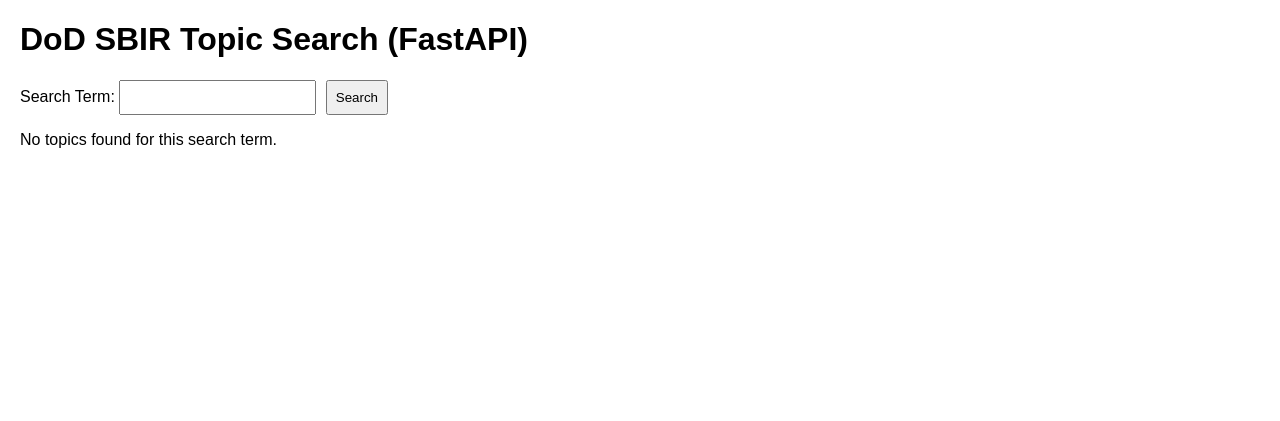
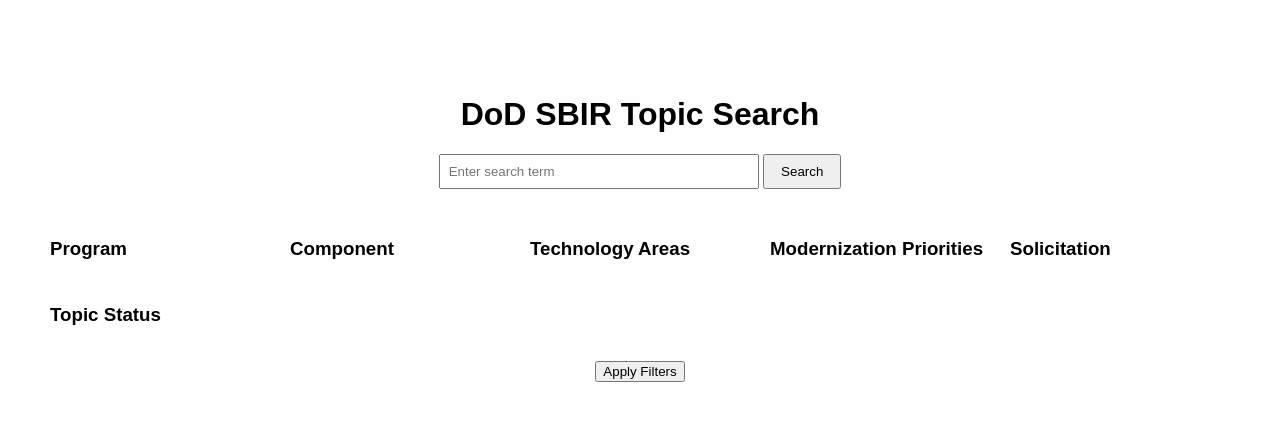
Before and after one commit to Modular-Misfits/DOD-SBIR-Scraper, a FastAPI app: template templates/index.html in a window 1280 px wide. Shown: the top 421 px of the page. Run offline with FastAPI, Linux system fonts and the light colour scheme; the template is opened without the code that fills it, so the values that code supplies are empty.

Commit message:
Update index.html

```diff
--- a/templates/index.html
+++ b/templates/index.html
@@ -1,72 +1,110 @@
-<!-- templates/index.html -->
-<!DOCTYPE html>
-<html>
+<!DOCTYPE html><html lang="en">
 <head>
-    <title>DoD SBIR Topic Search (FastAPI)</title>
+    <meta charset="UTF-8">
+    <title>DoD SBIR Topic Search</title>
     <style>
-        body { font-family: sans-serif; margin: 20px; }
-        table { width: 100%; border-collapse: collapse; margin-top: 20px; }
-        th, td { padding: 8px; text-align: left; border-bottom: 1px solid #ddd; }
-        th { background-color: #f2f2f2; }
-        .error { color: red; font-weight: bold; }
-        .pagination { margin-top: 20px; }
-        .pagination a, .pagination span { margin-right: 10px; }
-        input[type="text"], input[type="submit"] { padding: 8px; margin-right: 5px; }
+        body {
+            font-family: sans-serif;
+            margin: 0;
+            padding: 0;
+        }
+        .container {
+            margin-top: 1in;
+            text-align: center;
+        }
+        .filters {
+            display: flex;
+            flex-wrap: wrap;
+            justify-content: center;
+            margin: 20px auto;
+            max-width: 1200px;
+        }
+        .filter-group {
+            flex: 1 1 200px;
+            margin: 10px;
+            text-align: left;
+        }
+        .filter-group h3 {
+            margin-bottom: 5px;
+        }
+        .filter-option {
+            display: block;
+            margin: 2px 0;
+        }
+        .search-form {
+            margin-bottom: 20px;
+        }
+        .search-form input[type="text"] {
+            padding: 8px;
+            width: 300px;
+        }
+        .search-form input[type="submit"] {
+            padding: 8px 16px;
+        }
+        table {
+            width: 95%;
+            margin: 20px auto;
+            border-collapse: collapse;
+        }
+        th, td {
+            padding: 8px;
+            border: 1px solid #ccc;
+            text-align: left;
+        }
+        th {
+            background-color: #f2f2f2;
+        }
+        .pagination {
+            text-align: center;
+            margin: 10px;
+        }
+        .error {
+            color: red;
+            font-weight: bold;
+            text-align: center;
+        }
+        .table-controls {
+            width: 95%;
+            margin: 10px auto;
+            display: flex;
+            justify-content: space-between;
+            align-items: center;
+        }
     </style>
 </head>
 <body>
-    <h1>DoD SBIR Topic Search (FastAPI)</h1>
-    <form method="GET" action="/">
-        <label>Search Term:</label>
-        <input type="text" name="term" value="{{ term or '' }}">
+<div class="container">
+    <h1>DoD SBIR Topic Search</h1>
+    <form class="search-form" method="GET" action="/">
+        <input type="text" name="term" placeholder="Enter search term" value="{{ term or '' }}">
         <input type="submit" value="Search">
     </form>
-    {% if error %}
-    <p class="error">{{ error }}</p>
-    {% endif %}
-    {% if topics is not none %}
-        {% if topics %}
-        <form method="POST" action="/download">
-            <input type="hidden" name="term" value="{{ term or '' }}">
-            <input type="hidden" name="page" value="{{ page }}">
-            <table>
-                <thead>
-                    <tr>
-                        <th>Select</th>
-                        <th>Code</th>
-                        <th>Title</th>
-                        <th>Component</th>
-                        <th>Status</th>
-                        <th>Solicitation</th>
-                    </tr>
-                </thead>
-                <tbody>
-                    {% for topic in topics %}
-                    <tr>
-                        <td><input type="checkbox" name="selected" value="{{ topic['topicCode'] }}"></td>
-                        <td>{{ topic['topicCode'] }}</td>
-                        <td>{{ topic['topicTitle'] }}</td>
-                        <td>{{ topic['component'] }}</td>
-                        <td>{{ topic['topicStatus'] }}</td>
-                        <td>{{ topic['solicitationTitle'] }}</td>
-                    </tr>
-                    {% endfor %}
-                </tbody>
-            </table>
-            <input type="submit" value="Download Selected PDFs">
-        </form>
-        <div class="pagination">
-            {% if page > 0 %}
-                <a href="/?term={{ term or '' }}&page={{ page - 1 }}">Previous</a>
-            {% endif %}
-            <span style="margin: 0 10px;">Page {{ page + 1 }}</span>
-            {% if has_more %}
-                <a href="/?term={{ term or '' }}&page={{ page + 1 }}">Next</a>
-            {% endif %}
+</div>
+<form method="GET" action="/">
+    <div class="filters">
+        {% for group in [
+            ("Program", programs, "program", selected_programs),
+            ("Component", components, "component", selected_components),
+            ("Technology Areas", technology_areas, "technology_area", selected_technology_areas),
+            ("Modernization Priorities", modernization_priorities, "modernization_priority", selected_modernization_priorities),
+            ("Solicitation", solicitations, "solicitation", selected_solicitations),
+            ("Topic Status", topic_statuses, "topic_status", selected_topic_statuses)
+        ] %}
+        <div class="filter-group">
+            <h3>{{ group[0] }}</h3>
+            {% for option in group[1] %}
+            <label class="filter-option">
+                <input type="checkbox" name="{{ group[2] }}" value="{{ option }}"
+                    {% if option in group[3] %}checked{% endif %}>
+                {{ option }}
+            </label>
+            {% endfor %}
         </div>
-        {% else %}
-        <p>No topics found for this search term.</p>
-        {% endif %}
-    {% endif %}
+        {% endfor %}
+    </div>
+    <div style="text-align: center; margin-bottom: 20px;">
+        <input type="submit" value="Apply Filters">
+    </div>
+</form>
 </body>
 </html>
```
